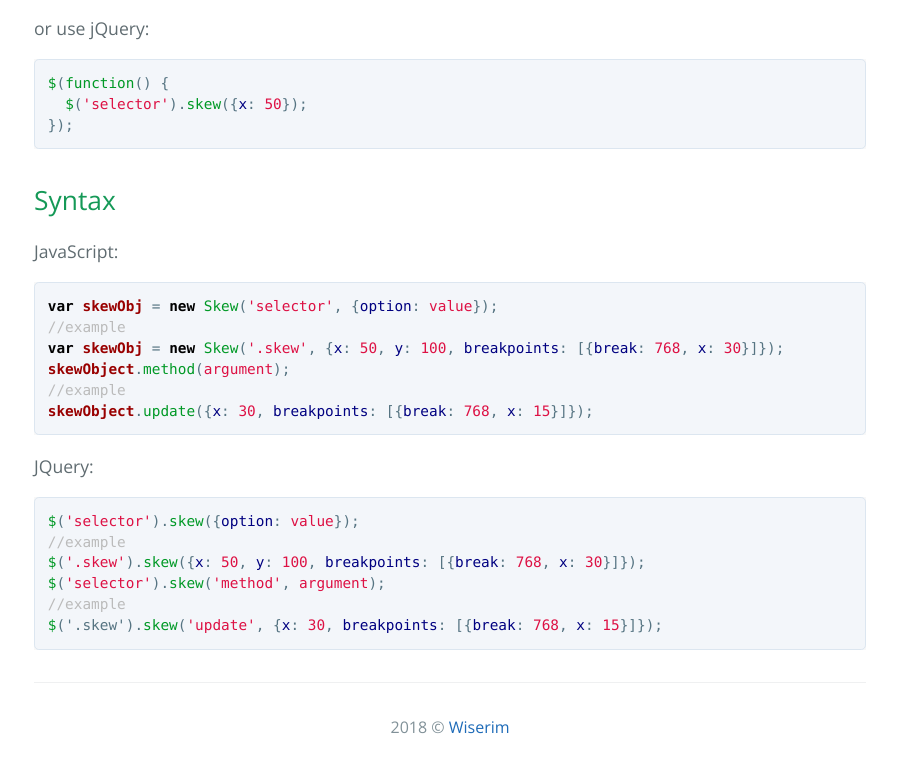
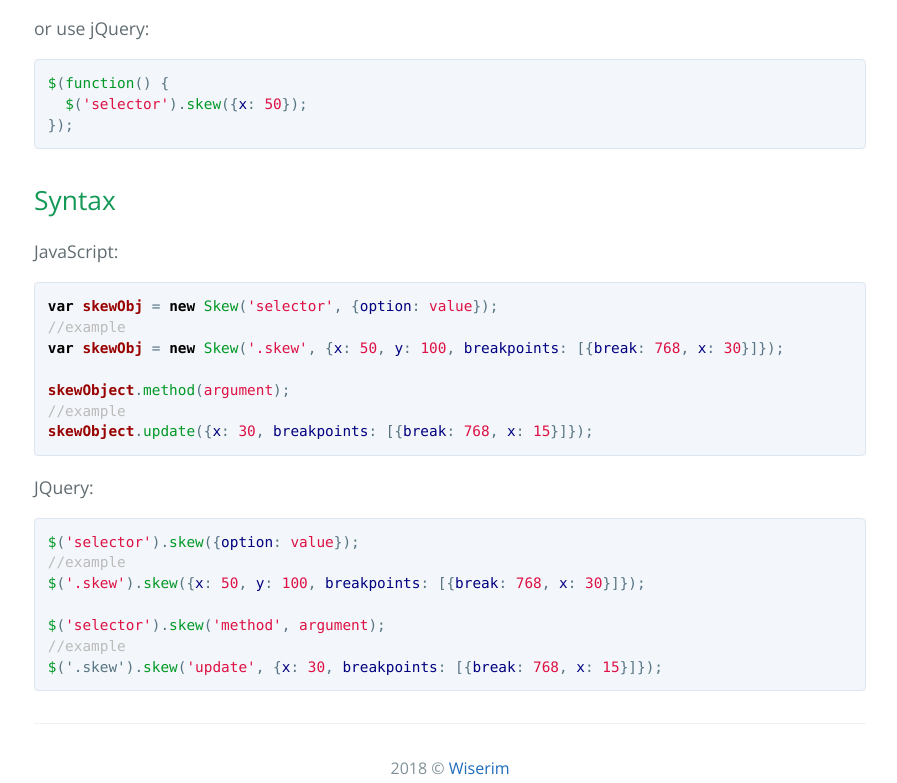
Before and after one commit to wiserim/Skew, a website: page docs/index.html in a window 1280 px wide. Shown: the part 2016-2799 px from the top of the page, without its empty margins (190-1087 px from the left). Drawn offline with nearby package versions, Linux system fonts and the light colour scheme; a script that the page names is missing.

Commit message:
Update index.html

```diff
--- a/docs/index.html
+++ b/docs/index.html
@@ -100,9 +100,9 @@
 
       <h2>Syntax</h2>
       <p>JavaScript:</p>
-      <div class="language-js highlighter-rouge"><div class="highlight"><pre class="highlight"><code><span class="kd">var</span> <span class="nl">skewObj</span> = <spna class="kd">new</spna> <span class="sr">Skew</span>(<span class="s1">'selector'</span>, {<span class="nt">option</span>: <span class="s1">value</span>});<br/><span class="w">//example</span><br/><span class="kd">var</span> <span class="nl">skewObj</span> = <span class="kd">new</span> <span class="sr">Skew</span>(<span class="s1">'.skew'</span>, {<span class="nt">x</span>: <span class="s1">50</span>, <span class="nt">y</span>: <span class="s1">100</span>, <span class="nt">breakpoints</span>: [{<span class="nt">break</span>: <span class="s1">768</span>, <span class="nt">x</span>: <span class="s1">30</span>}]});<br/><span class="nl">skewObject</span>.<span class="sr">method</span>(<span class="s1">argument</span>);<br/><span class="w">//example</span><br/><span class="nl">skewObject</span>.<span class="sr">update</span>({<span class="nt">x</span>: <span class="s1">30</span>, <span class="nt">breakpoints</span>: [{<span class="nt">break</span>: <span class="s1">768</span>, <span class="nt">x</span>: <span class="s1">15</span>}]});</code></pre></div></div>
+      <div class="language-js highlighter-rouge"><div class="highlight"><pre class="highlight"><code><span class="kd">var</span> <span class="nl">skewObj</span> = <spna class="kd">new</spna> <span class="sr">Skew</span>(<span class="s1">'selector'</span>, {<span class="nt">option</span>: <span class="s1">value</span>});<br/><span class="w">//example</span><br/><span class="kd">var</span> <span class="nl">skewObj</span> = <span class="kd">new</span> <span class="sr">Skew</span>(<span class="s1">'.skew'</span>, {<span class="nt">x</span>: <span class="s1">50</span>, <span class="nt">y</span>: <span class="s1">100</span>, <span class="nt">breakpoints</span>: [{<span class="nt">break</span>: <span class="s1">768</span>, <span class="nt">x</span>: <span class="s1">30</span>}]});<br/><br/><span class="nl">skewObject</span>.<span class="sr">method</span>(<span class="s1">argument</span>);<br/><span class="w">//example</span><br/><span class="nl">skewObject</span>.<span class="sr">update</span>({<span class="nt">x</span>: <span class="s1">30</span>, <span class="nt">breakpoints</span>: [{<span class="nt">break</span>: <span class="s1">768</span>, <span class="nt">x</span>: <span class="s1">15</span>}]});</code></pre></div></div>
       <p>JQuery:</p>
-      <div class="language-js highlighter-rouge"><div class="highlight"><pre class="highlight"><code><span class="sr">$</span>(<span class="s1">'selector'</span>).<span class="sr">skew</span>({<span class="nt">option</span>: <span class="s1">value</span>});<br/><span class="w">//example</span><br/><span class="sr">$</span>(<span class="s1">'.skew'</span>).<span class="sr">skew</span>({<span class="nt">x</span>: <span class="s1">50</span>, <span class="nt">y</span>: <span class="s1">100</span>, <span class="nt">breakpoints</span>: [{<span class="nt">break</span>: <span class="s1">768</span>, <span class="nt">x</span>: <span class="s1">30</span>}]});<br/><span class="sr">$</span>(<span class="s1">'selector'</span>).<span class="sr">skew</span>(<span class="s1">'method'</span>, <span class="s1">argument</span>);<br/><span class="w">//example</span><br/><span class="sr">$</span>('.skew').<span class="sr">skew</span>(<span class="s1">'update'</span>, {<span class="nt">x</span>: <span class="s1">30</span>, <span class="nt">breakpoints</span>: [{<span class="nt">break</span>: <span class="s1">768</span>, <span class="nt">x</span>: <span class="s1">15</span>}]});</code></pre></div></div>
+      <div class="language-js highlighter-rouge"><div class="highlight"><pre class="highlight"><code><span class="sr">$</span>(<span class="s1">'selector'</span>).<span class="sr">skew</span>({<span class="nt">option</span>: <span class="s1">value</span>});<br/><span class="w">//example</span><br/><span class="sr">$</span>(<span class="s1">'.skew'</span>).<span class="sr">skew</span>({<span class="nt">x</span>: <span class="s1">50</span>, <span class="nt">y</span>: <span class="s1">100</span>, <span class="nt">breakpoints</span>: [{<span class="nt">break</span>: <span class="s1">768</span>, <span class="nt">x</span>: <span class="s1">30</span>}]});<br/><br/><span class="sr">$</span>(<span class="s1">'selector'</span>).<span class="sr">skew</span>(<span class="s1">'method'</span>, <span class="s1">argument</span>);<br/><span class="w">//example</span><br/><span class="sr">$</span>('.skew').<span class="sr">skew</span>(<span class="s1">'update'</span>, {<span class="nt">x</span>: <span class="s1">30</span>, <span class="nt">breakpoints</span>: [{<span class="nt">break</span>: <span class="s1">768</span>, <span class="nt">x</span>: <span class="s1">15</span>}]});</code></pre></div></div>
 
       <footer class="site-footer text-center">
         <span class="site-footer-credits">2018 &copy; <a href="https://github.com/wiserim">Wiserim</a></span>
```
